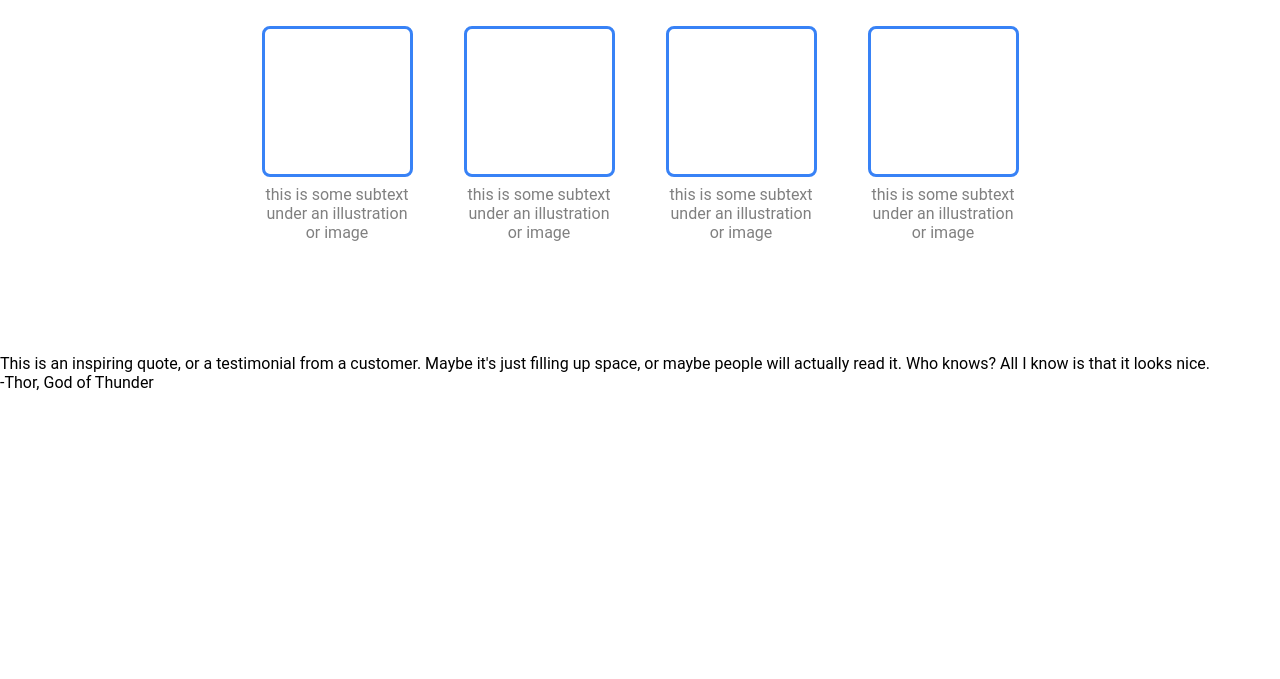
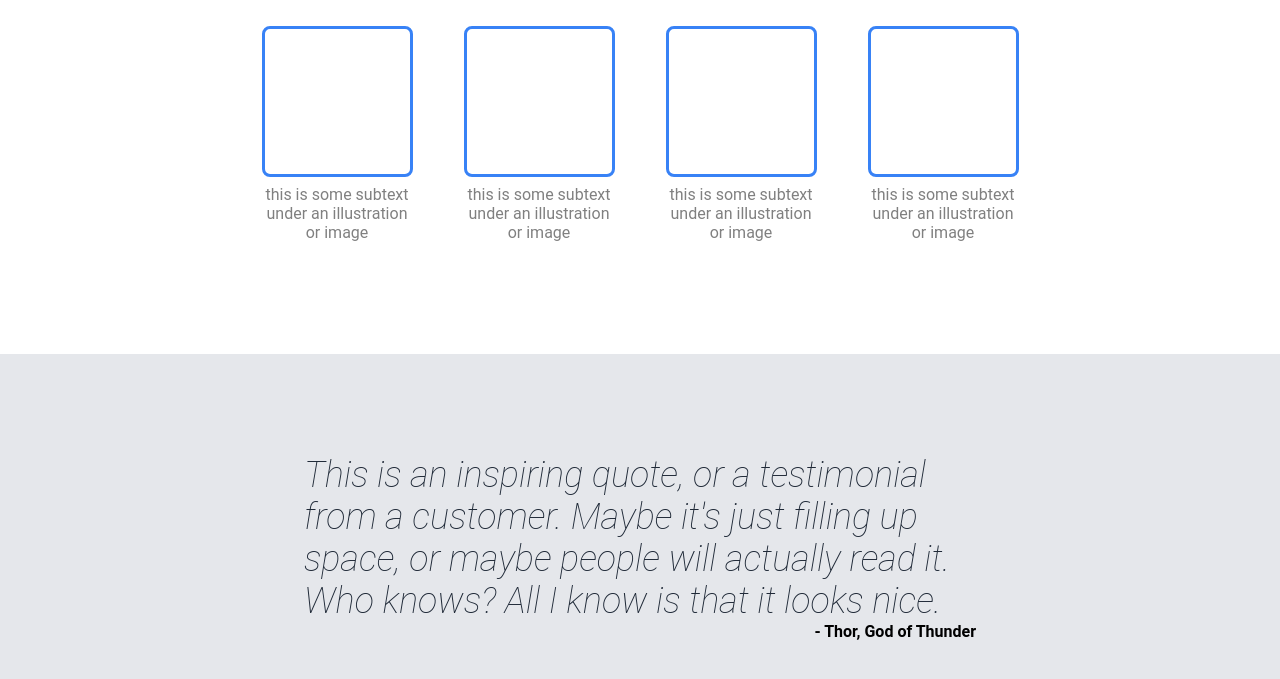
Before and after one commit to jonasmaximilian/Landing-Page, a plain HTML site: page index.html in a window 1280 px wide. Shown: the part 548-1227 px from the top of the page. Before the commit the page ends 940 px from the top, so only its background shows below. Drawn offline with Linux system fonts and the light colour scheme.

Commit message:
finished styling of quote section

```diff
--- a/style.css
+++ b/style.css
@@ -113,3 +113,25 @@ a{
 .text{
     color: grey;
 }
+
+.quote-section{
+    background-color: #E5E7EB;
+    padding: 100px;
+
+}
+
+.quote{
+    font-size: 36px;
+    font-style: italic;
+    color: #1F2937;
+    font-weight: lighter;
+    margin-left: 204px;
+    margin-right: 204px;
+}
+
+.person{
+    display: flex;
+    justify-content: flex-end;
+    font-weight: bold;
+    margin-right: 204px;
+}
```
Also changed, not shown: index.html (+1 -1 lines).
